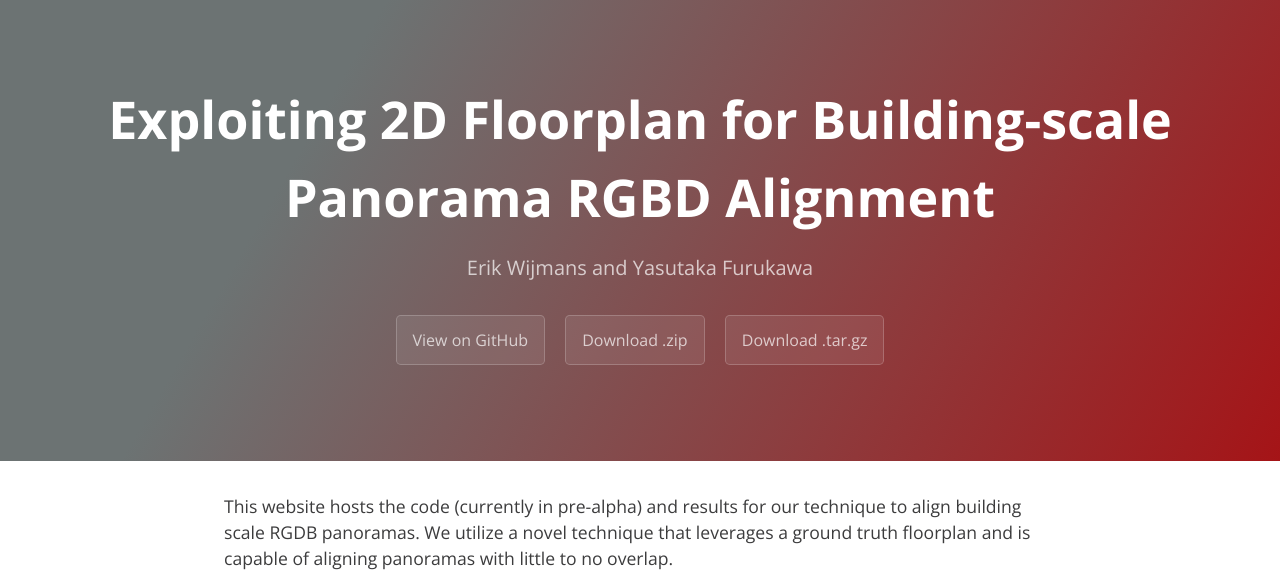
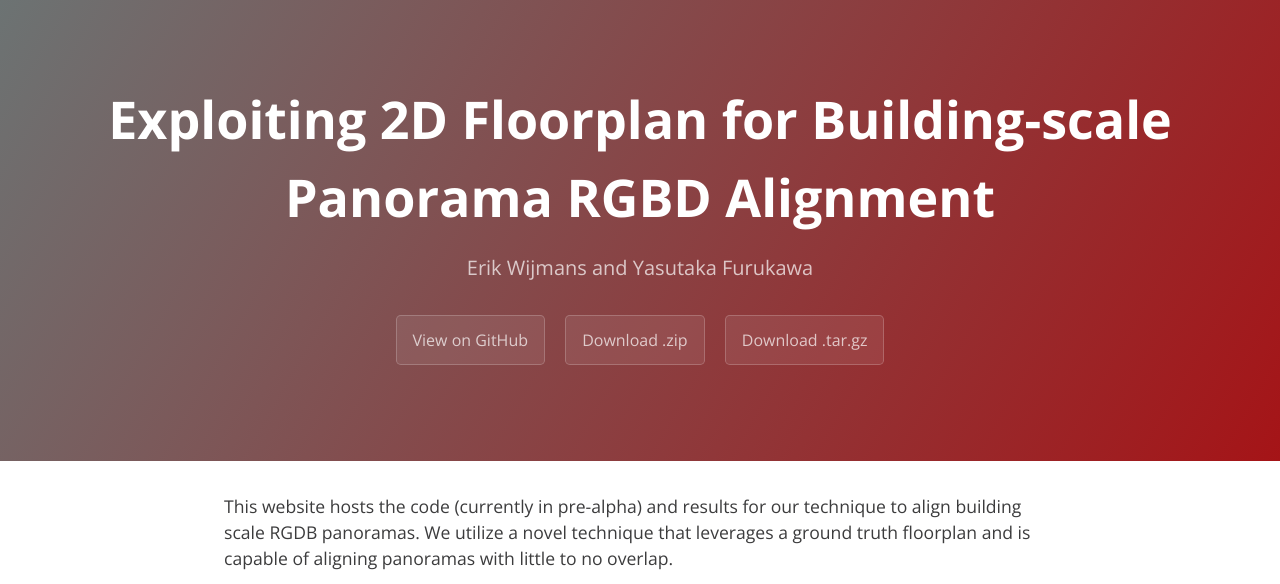
Before and after one commit to erikwijmans/WashU-Research, a plain HTML site: page index.html in a window 1280 px wide. Shown: the top 584 px of the page. Drawn offline with nearby package versions, Linux system fonts and the light colour scheme.

Commit message:
Pretty pretty

```diff
--- a/stylesheets/stylesheet.css
+++ b/stylesheets/stylesheet.css
@@ -57,7 +57,7 @@ a {
   color: #fff;
   text-align: center;
   background-color: #a51417;
-  background-image: linear-gradient(120deg, #6c7373, #6c7373 25%, #a51417); }
+  background-image: linear-gradient(120deg, #6c7373, #a51417); }
 
 @media screen and (min-width: 64em) {
   .page-header {
```
